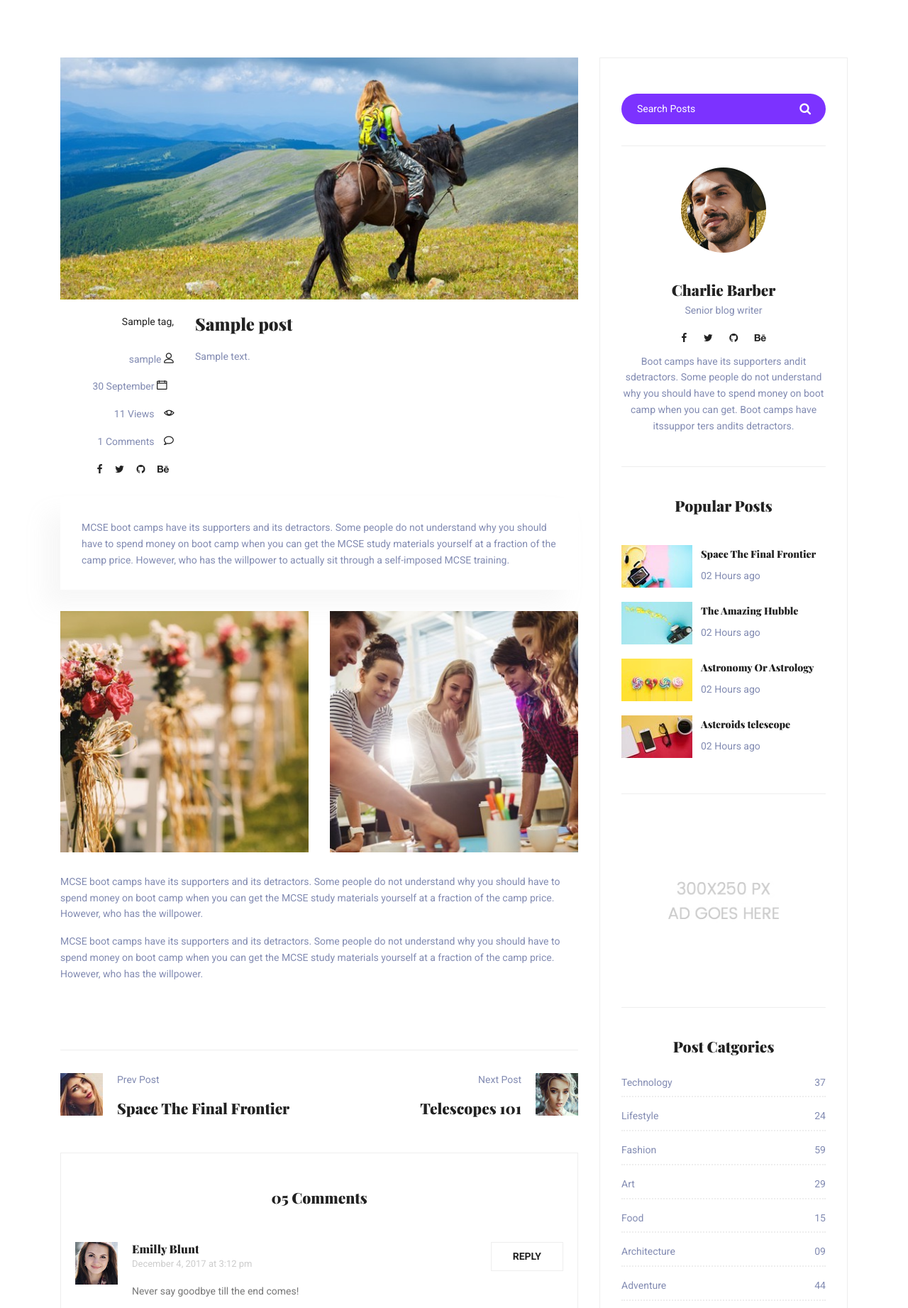
After one commit to xoolo-eng/blog, a Django app: page /blog/1/ in a window 1280 px wide. The commit adds this page. Shown: the part 637-2480 px from the top of the page at 71% size. Run offline with Django 3.2, Linux system fonts and the light colour scheme; tables that the repository leaves empty hold one stand-in row (values such as "Sample post"); parts of the project's set-up code (start-up, migrations or seed data) failed here and were passed over; some libraries are stand-ins or nearby versions.

Commit message:
single blog

```diff
--- /dev/null
+++ b/it_blog/blog/templates/single_blog.html
@@ -0,0 +1,410 @@
+{% extends 'base.html' %}
+{% block blog %}
+
+<section class="post-content-area single-post-area">
+    <div class="container">
+        <div class="row">
+            <div class="col-lg-8 posts-list">
+                <div class="single-post row">
+                    <div class="col-lg-12">
+                        <div class="feature-img">
+                            <img class="img-fluid" src="img/blog/feature-img1.jpg" alt="">
+                        </div>
+                    </div>
+                    <div class="col-lg-3  col-md-3 meta-details">
+                        <ul class="tags">
+                        {% for tag in post.tags.all %}
+                            <li><a href="#">{{tag}},</a></li>
+                        {% endfor %}
+                        </ul>
+                        <div class="user-details row">
+                            <p class="user-name col-lg-12 col-md-12 col-6"><a href="#"></a>{{post.author.username}} <span
+                                    class="lnr lnr-user"></span></p>
+                            <p class="date col-lg-12 col-md-12 col-6"><a href="#">{{post.edited|date:"j F" }} <span
+                                    class="lnr lnr-calendar-full"></span></p>
+                            <p class="view col-lg-12 col-md-12 col-6"><a href="#">{{post.views}} Views</a> <span
+                                    class="lnr lnr-eye"></span></p>
+                            <p class="comments col-lg-12 col-md-12 col-6"><a href="#">{{post.comments.all.count}} Comments </a> <span
+                                    class="lnr lnr-bubble"></span></p>
+                            <ul class="social-links col-lg-12 col-md-12 col-6">
+                                <li><a href="#"><i class="fa fa-facebook"></i></a></li>
+                                <li><a href="#"><i class="fa fa-twitter"></i></a></li>
+                                <li><a href="#"><i class="fa fa-github"></i></a></li>
+                                <li><a href="#"><i class="fa fa-behance"></i></a></li>
+                            </ul>
+                        </div>
+                    </div>
+                    <div class="col-lg-9 col-md-9">
+                        <h3 class="mt-20 mb-20">{{post.title}}</h3>
+                        {% comment %} <p class="excert"> {% endcomment %}
+                            {{post.text|safe}}
+                        {% comment %} </p> {% endcomment %}
+                    </div>
+                    <div class="col-lg-12">
+                        <div class="quotes">
+                            MCSE boot camps have its supporters and its detractors. Some people do not understand why
+                            you should have to spend money
+                            on boot camp when you can get the MCSE study materials yourself at a fraction of the camp
+                            price. However, who has
+                            the willpower to actually sit through a self-imposed MCSE training.
+                        </div>
+                        <div class="row mt-30 mb-30">
+                            <div class="col-6">
+                                <img class="img-fluid" src="img/blog/post-img1.jpg" alt="">
+                            </div>
+                            <div class="col-6">
+                                <img class="img-fluid" src="img/blog/post-img2.jpg" alt="">
+                            </div>
+                            <div class="col-lg-12 mt-30">
+                                <p>
+                                    MCSE boot camps have its supporters and its detractors. Some people do not
+                                    understand why you should have to spend money
+                                    on boot camp when you can get the MCSE study materials yourself at a fraction of the
+                                    camp price. However, who has
+                                    the willpower.
+                                </p>
+                                <p>
+                                    MCSE boot camps have its supporters and its detractors. Some people do not
+                                    understand why you should have to spend money
+                                    on boot camp when you can get the MCSE study materials yourself at a fraction of the
+                                    camp price. However, who has
+                                    the willpower.
+                                </p>
+                            </div>
+                        </div>
+                    </div>
+                </div>
+                <div class="navigation-area">
+                    <div class="row">
+                        <div
+                            class="col-lg-6 col-md-6 col-12 nav-left flex-row d-flex justify-content-start align-items-center">
+                            <div class="thumb">
+                                <a href="#"><img class="img-fluid" src="img/blog/prev.jpg" alt=""></a>
+                            </div>
+                            <div class="arrow">
+                                <a href="#"><span class="lnr text-white lnr-arrow-left"></span></a>
+                            </div>
+                            <div class="detials">
+                                <p>Prev Post</p>
+                                <a href="#">
+                                    <h4>Space The Final Frontier</h4>
+                                </a>
+                            </div>
+                        </div>
+                        <div
+                            class="col-lg-6 col-md-6 col-12 nav-right flex-row d-flex justify-content-end align-items-center">
+                            <div class="detials">
+                                <p>Next Post</p>
+                                <a href="#">
+                                    <h4>Telescopes 101</h4>
+                                </a>
+                            </div>
+                            <div class="arrow">
+                                <a href="#"><span class="lnr text-white lnr-arrow-right"></span></a>
+                            </div>
+                            <div class="thumb">
+                                <a href="#"><img class="img-fluid" src="img/blog/next.jpg" alt=""></a>
+                            </div>
+                        </div>
+                    </div>
+                </div>
+                <div class="comments-area">
+                    <h4>05 Comments</h4>
+                    <div class="comment-list">
+                        <div class="single-comment justify-content-between d-flex">
+                            <div class="user justify-content-between d-flex">
+                                <div class="thumb">
+                                    <img src="img/blog/c1.jpg" alt="">
+                                </div>
+                                <div class="desc">
+                                    <h5><a href="#">Emilly Blunt</a></h5>
+                                    <p class="date">December 4, 2017 at 3:12 pm </p>
+                                    <p class="comment">
+                                        Never say goodbye till the end comes!
+                                    </p>
+                                </div>
+                            </div>
+                            <div class="reply-btn">
+                                <a href="" class="btn-reply text-uppercase">reply</a>
+                            </div>
+                        </div>
+                    </div>
+                    <div class="comment-list left-padding">
+                        <div class="single-comment justify-content-between d-flex">
+                            <div class="user justify-content-between d-flex">
+                                <div class="thumb">
+                                    <img src="img/blog/c2.jpg" alt="">
+                                </div>
+                                <div class="desc">
+                                    <h5><a href="#">Elsie Cunningham</a></h5>
+                                    <p class="date">December 4, 2017 at 3:12 pm </p>
+                                    <p class="comment">
+                                        Never say goodbye till the end comes!
+                                    </p>
+                                </div>
+                            </div>
+                            <div class="reply-btn">
+                                <a href="" class="btn-reply text-uppercase">reply</a>
+                            </div>
+                        </div>
+                    </div>
+                    <div class="comment-list left-padding">
+                        <div class="single-comment justify-content-between d-flex">
+                            <div class="user justify-content-between d-flex">
+                                <div class="thumb">
+                                    <img src="img/blog/c3.jpg" alt="">
+                                </div>
+                                <div class="desc">
+                                    <h5><a href="#">Annie Stephens</a></h5>
+                                    <p class="date">December 4, 2017 at 3:12 pm </p>
+                                    <p class="comment">
+                                        Never say goodbye till the end comes!
+                                    </p>
+                                </div>
+                            </div>
+                            <div class="reply-btn">
+                                <a href="" class="btn-reply text-uppercase">reply</a>
+                            </div>
+                        </div>
+                    </div>
+                    <div class="comment-list">
+                        <div class="single-comment justify-content-between d-flex">
+                            <div class="user justify-content-between d-flex">
+                                <div class="thumb">
+                                    <img src="img/blog/c4.jpg" alt="">
+                                </div>
+                                <div class="desc">
+                                    <h5><a href="#">Maria Luna</a></h5>
+                                    <p class="date">December 4, 2017 at 3:12 pm </p>
+                                    <p class="comment">
+                                        Never say goodbye till the end comes!
+                                    </p>
+                                </div>
+                            </div>
+                            <div class="reply-btn">
+                                <a href="" class="btn-reply text-uppercase">reply</a>
+                            </div>
+                        </div>
+                    </div>
+                    <div class="comment-list">
+                        <div class="single-comment justify-content-between d-flex">
+                            <div class="user justify-content-between d-flex">
+                                <div class="thumb">
+                                    <img src="img/blog/c5.jpg" alt="">
+                                </div>
+                                <div class="desc">
+                                    <h5><a href="#">Ina Hayes</a></h5>
+                                    <p class="date">December 4, 2017 at 3:12 pm </p>
+                                    <p class="comment">
+                                        Never say goodbye till the end comes!
+                                    </p>
+                                </div>
+                            </div>
+                            <div class="reply-btn">
+                                <a href="" class="btn-reply text-uppercase">reply</a>
+                            </div>
+                        </div>
+                    </div>
+                </div>
+                <div class="comment-form">
+                    <h4>Leave a Comment</h4>
+                    <form>
+                        <div class="form-group form-inline">
+                            <div class="form-group col-lg-6 col-md-12 name">
+                                <input type="text" class="form-control" id="name" placeholder="Enter Name"
+                                    onfocus="this.placeholder = ''" onblur="this.placeholder = 'Enter Name'">
+                            </div>
+                            <div class="form-group col-lg-6 col-md-12 email">
+                                <input type="email" class="form-control" id="email" placeholder="Enter email address"
+                                    onfocus="this.placeholder = ''" onblur="this.placeholder = 'Enter email address'">
+                            </div>
+                        </div>
+                        <div class="form-group">
+                            <input type="text" class="form-control" id="subject" placeholder="Subject"
+                                onfocus="this.placeholder = ''" onblur="this.placeholder = 'Subject'">
+                        </div>
+                        <div class="form-group">
+                            <textarea class="form-control mb-10" rows="5" name="message" placeholder="Messege"
+                                onfocus="this.placeholder = ''" onblur="this.placeholder = 'Messege'"
+                                required=""></textarea>
+                        </div>
+                        <a href="#" class="btn">Post Comment</a>
+                    </form>
+                </div>
+            </div>
+            <div class="col-lg-4 sidebar-widgets">
+                <div class="widget-wrap">
+                    <div class="single-sidebar-widget search-widget">
+                        <form class="search-form" action="#">
+                            <input placeholder="Search Posts" name="search" type="text" onfocus="this.placeholder = ''"
+                                onblur="this.placeholder = 'Search Posts'">
+                            <button type="submit"><i class="fa fa-search"></i></button>
+                        </form>
+                    </div>
+                    <div class="single-sidebar-widget user-info-widget">
+                        <img src="img/blog/user-info.png" alt="">
+                        <a href="#">
+                            <h4>Charlie Barber</h4>
+                        </a>
+                        <p>
+                            Senior blog writer
+                        </p>
+                        <ul class="social-links">
+                            <li><a href="#"><i class="fa fa-facebook"></i></a></li>
+                            <li><a href="#"><i class="fa fa-twitter"></i></a></li>
+                            <li><a href="#"><i class="fa fa-github"></i></a></li>
+                            <li><a href="#"><i class="fa fa-behance"></i></a></li>
+                        </ul>
+                        <p>
+                            Boot camps have its supporters andit sdetractors. Some people do not understand why you
+                            should have to spend money on boot
+                            camp when you can get. Boot camps have itssuppor ters andits detractors.
+                        </p>
+                    </div>
+                    <div class="single-sidebar-widget popular-post-widget">
+                        <h4 class="popular-title">Popular Posts</h4>
+                        <div class="popular-post-list">
+                            <div class="single-post-list d-flex flex-row align-items-center">
+                                <div class="thumb">
+                                    <img class="img-fluid" src="img/blog/pp1.jpg" alt="">
+                                </div>
+                                <div class="details">
+                                    <a href="blog-home.html">
+                                        <h6>Space The Final Frontier</h6>
+                                    </a>
+                                    <p>02 Hours ago</p>
+                                </div>
+                            </div>
+                            <div class="single-post-list d-flex flex-row align-items-center">
+                                <div class="thumb">
+                                    <img class="img-fluid" src="img/blog/pp2.jpg" alt="">
+                                </div>
+                                <div class="details">
+                                    <a href="blog-home.html">
+                                        <h6>The Amazing Hubble</h6>
+                                    </a>
+                                    <p>02 Hours ago</p>
+                                </div>
+                            </div>
+                            <div class="single-post-list d-flex flex-row align-items-center">
+                                <div class="thumb">
+                                    <img class="img-fluid" src="img/blog/pp3.jpg" alt="">
+                                </div>
+                                <div class="details">
+                                    <a href="blog-home.html">
+                                        <h6>Astronomy Or Astrology</h6>
+                                    </a>
+                                    <p>02 Hours ago</p>
+                                </div>
+                            </div>
+                            <div class="single-post-list d-flex flex-row align-items-center">
+                                <div class="thumb">
+                                    <img class="img-fluid" src="img/blog/pp4.jpg" alt="">
+                                </div>
+                                <div class="details">
+                                    <a href="blog-home.html">
+                                        <h6>Asteroids telescope</h6>
+                                    </a>
+                                    <p>02 Hours ago</p>
+                                </div>
+                            </div>
+                        </div>
+                    </div>
+                    <div class="single-sidebar-widget ads-widget">
+                        <a href="#"><img class="img-fluid" src="img/blog/ads-banner.jpg" alt=""></a>
+                    </div>
+                    <div class="single-sidebar-widget post-category-widget">
+                        <h4 class="category-title">Post Catgories</h4>
+                        <ul class="cat-list">
+                            <li>
+                                <a href="#" class="d-flex justify-content-between">
+                                    <p>Technology</p>
+                                    <p>37</p>
+                                </a>
+                            </li>
+                            <li>
+                                <a href="#" class="d-flex justify-content-between">
+                                    <p>Lifestyle</p>
+                                    <p>24</p>
+                                </a>
+                            </li>
+                            <li>
+                                <a href="#" class="d-flex justify-content-between">
+                                    <p>Fashion</p>
+                                    <p>59</p>
+                                </a>
+                            </li>
+                            <li>
+                                <a href="#" class="d-flex justify-content-between">
+                                    <p>Art</p>
+                                    <p>29</p>
+                                </a>
+                            </li>
+                            <li>
+                                <a href="#" class="d-flex justify-content-between">
+                                    <p>Food</p>
+                                    <p>15</p>
+                                </a>
+                            </li>
+                            <li>
+                                <a href="#" class="d-flex justify-content-between">
+                                    <p>Architecture</p>
+                                    <p>09</p>
+                                </a>
+                            </li>
+                            <li>
+                                <a href="#" class="d-flex justify-content-between">
+                                    <p>Adventure</p>
+                                    <p>44</p>
+                                </a>
+                            </li>
+                        </ul>
+                    </div>
+                    <div class="single-sidebar-widget newsletter-widget">
+                        <h4 class="newsletter-title">Newsletter</h4>
+                        <p>
+                            Here, I focus on a range of items and features that we use in life without giving them a
+                            second thought.
+                        </p>
+                        <div class="form-group d-flex flex-row">
+                            <div class="col-autos">
+                                <div class="input-group">
+                                    <div class="input-group-prepend">
+                                        <div class="input-group-text"><i class="fa fa-envelope" aria-hidden="true"></i>
+                                        </div>
+                                    </div>
+                                    <input type="text" class="form-control" id="inlineFormInputGroup"
+                                        placeholder="Enter email" onfocus="this.placeholder = ''"
+                                        onblur="this.placeholder = 'Enter email'">
+                                </div>
+                            </div>
+                            <a href="#" class="bbtns">Subcribe</a>
+                        </div>
+                        <p class="text-bottom">
+                            You can unsubscribe at any time
+                        </p>
+                    </div>
+                    <div class="single-sidebar-widget tag-cloud-widget">
+                        <h4 class="tagcloud-title">Tag Clouds</h4>
+                        <ul>
+                            <li><a href="#">Technology</a></li>
+                            <li><a href="#">Fashion</a></li>
+                            <li><a href="#">Architecture</a></li>
+                            <li><a href="#">Fashion</a></li>
+                            <li><a href="#">Food</a></li>
+                            <li><a href="#">Technology</a></li>
+                            <li><a href="#">Lifestyle</a></li>
+                            <li><a href="#">Art</a></li>
+                            <li><a href="#">Adventure</a></li>
+                            <li><a href="#">Food</a></li>
+                            <li><a href="#">Lifestyle</a></li>
+                            <li><a href="#">Adventure</a></li>
+                        </ul>
+                    </div>
+                </div>
+            </div>
+        </div>
+    </div>
+</section>
+
+{% endblock blog %}
--- a/it_blog/blog/urls.py
+++ b/it_blog/blog/urls.py
@@ -1,7 +1,8 @@
 from django.urls import path
-from blog.views import AllPosts, NewPost
+from blog.views import AllPosts, NewPost, single_blog
 
 urlpatterns = [
     path("", AllPosts.as_view(), name="blogs_page"),
+    path("<int:pk>/", single_blog, name="single_blog"),
     path("create/", NewPost.as_view(), name="create_post_page")
 ]
--- a/it_blog/blog/views.py
+++ b/it_blog/blog/views.py
@@ -3,7 +3,7 @@ from django.http import HttpResponseForbidden
 from django.views.generic.edit import FormView
 from blog.forms import CreatePost
 from django.contrib.auth.mixins import LoginRequiredMixin
-from django.views.generic import ListView
+from django.views.generic import ListView, DetailView
 from blog.models import Post
 
 
@@ -17,12 +17,17 @@ class AllPosts(ListView):
     template_name = "all_blogs.html"
 
 
+def single_blog(request, pk):
+    context = {"post": Post.objects.get(id=pk)}
+    context["post"].views += 1
+    context["post"].save()
+    return render(request, "single_blog.html", context)
 
 
 class NewPost(LoginRequiredMixin, FormView):
     template_name = "create_blog.html"
     form_class = CreatePost
-    login_url = '/user/login/'
+    login_url = "/user/login/"
     success_url = "/blog/"
 
     def form_valid(self, form):
```
Also changed, not shown: it_blog/blog/templates/all_blogs.html (+33 -36 lines), it_blog/home/templatetags/blog_lib.py (added, +7 -0 lines), it_blog/home/templatetags/__init__.py (added).
